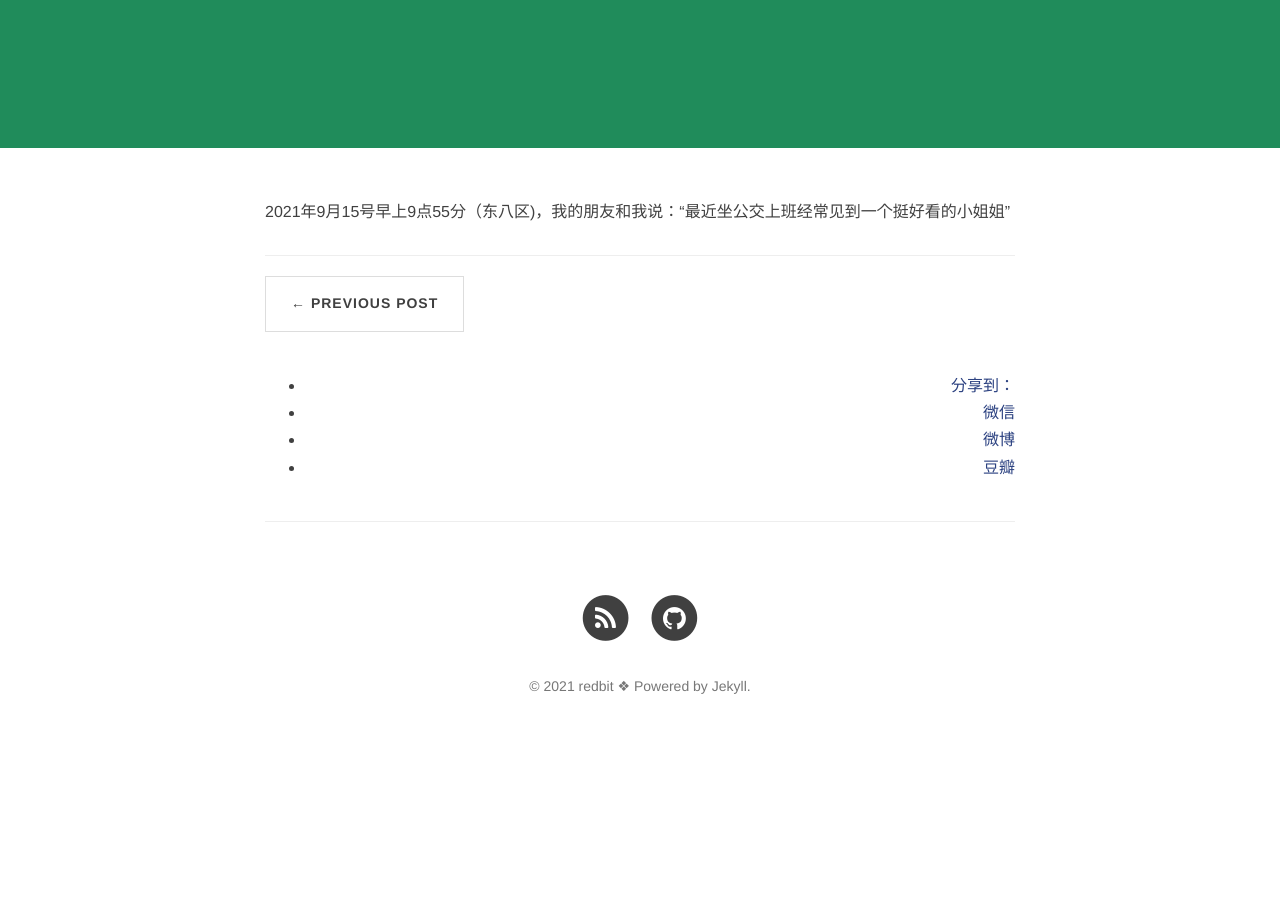
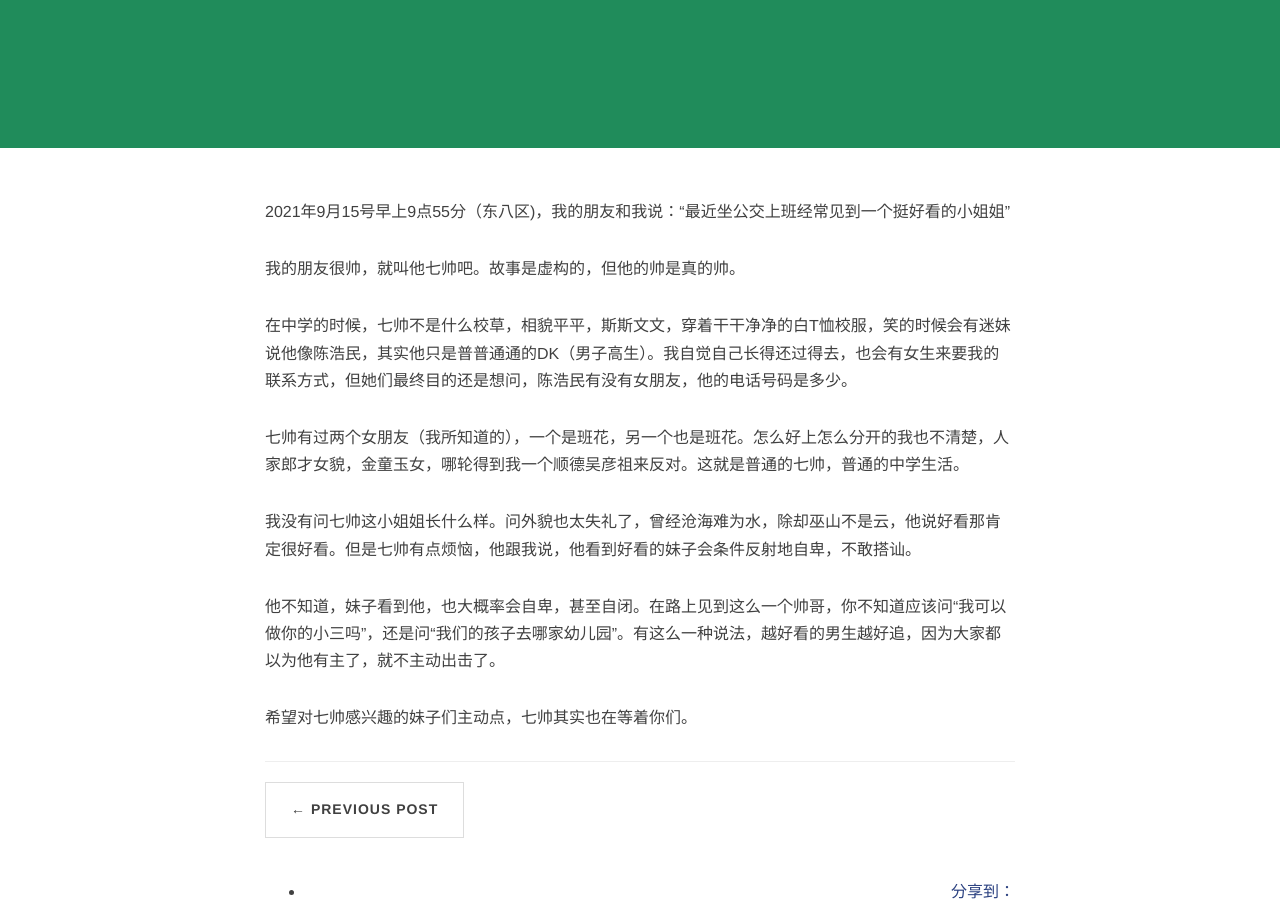
Before and after one commit to redbitBo/redbitBo.github.io, a Jekyll site: the page built from _posts/2021-09-23-Da-Shan.md, in a window 1280 px wide and 900 px high, scrolled down 259 px. Built offline with Jekyll 4.4.1, drawn with Linux system fonts in a browser that asks for light colours; nearby versions of some CDN libraries; comment, search, counter and statistics services are not loaded; before the commit the page ends 1023 px from its top, so only the background shows below that.

Commit message:
Update 2021-09-23-Da-Shan.md

```diff
--- a/_posts/2021-09-23-Da-Shan.md
+++ b/_posts/2021-09-23-Da-Shan.md
@@ -1 +1,13 @@
 2021年9月15号早上9点55分（东八区)，我的朋友和我说：“最近坐公交上班经常见到一个挺好看的小姐姐”
+
+我的朋友很帅，就叫他七帅吧。故事是虚构的，但他的帅是真的帅。
+
+在中学的时候，七帅不是什么校草，相貌平平，斯斯文文，穿着干干净净的白T恤校服，笑的时候会有迷妹说他像陈浩民，其实他只是普普通通的DK（男子高生）。我自觉自己长得还过得去，也会有女生来要我的联系方式，但她们最终目的还是想问，陈浩民有没有女朋友，他的电话号码是多少。
+
+七帅有过两个女朋友（我所知道的），一个是班花，另一个也是班花。怎么好上怎么分开的我也不清楚，人家郎才女貌，金童玉女，哪轮得到我一个顺德吴彦祖来反对。这就是普通的七帅，普通的中学生活。
+
+我没有问七帅这小姐姐长什么样。问外貌也太失礼了，曾经沧海难为水，除却巫山不是云，他说好看那肯定很好看。但是七帅有点烦恼，他跟我说，他看到好看的妹子会条件反射地自卑，不敢搭讪。
+
+他不知道，妹子看到他，也大概率会自卑，甚至自闭。在路上见到这么一个帅哥，你不知道应该问“我可以做你的小三吗”，还是问“我们的孩子去哪家幼儿园”。有这么一种说法，越好看的男生越好追，因为大家都以为他有主了，就不主动出击了。
+
+希望对七帅感兴趣的妹子们主动点，七帅其实也在等着你们。
```
